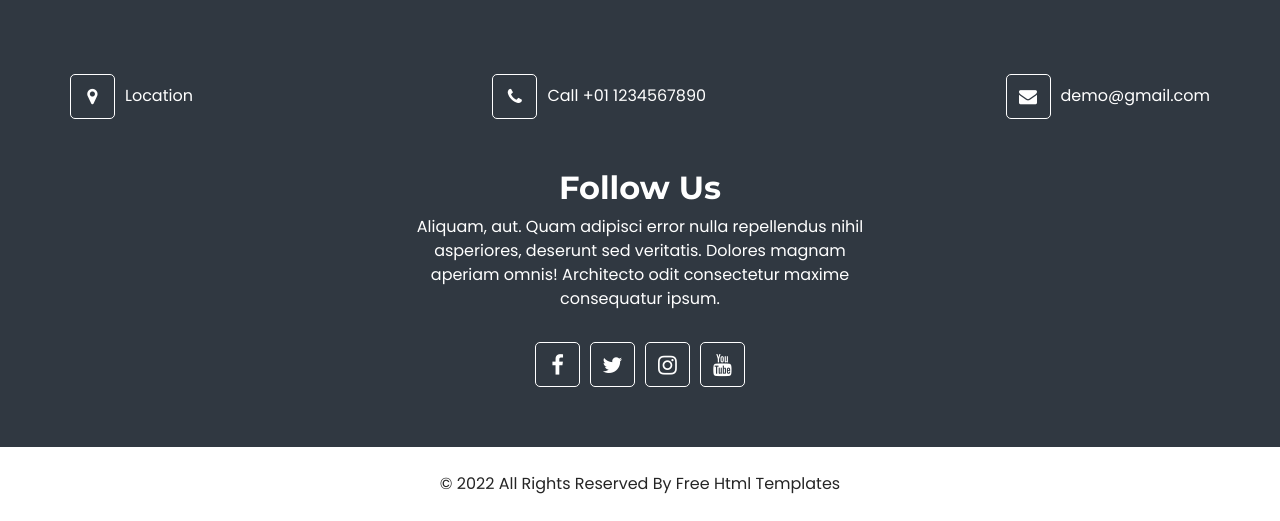
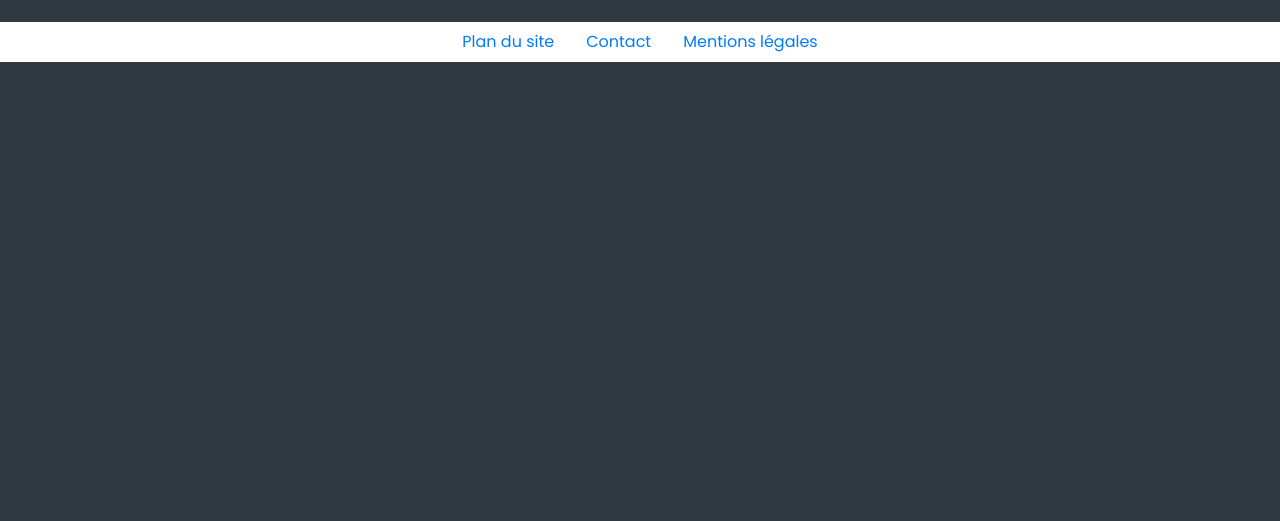
Before and after one commit to frohrlich/garage, a PHP site: page / in a window 1280 px wide. Shown: the part 4873-5394 px from the top of the page. After the commit the page ends 4935 px from the top, so only its background shows below. Run offline with PHP 8.4, Linux system fonts and the light colour scheme; some libraries are stand-ins or nearby versions.

Commit message:
Premiere version du footer

```diff
--- a/css/responsive.css
+++ b/css/responsive.css
@@ -44,7 +44,7 @@
   }
 
   .custom_nav-container .contact_nav a i {
-    font-size: 18px;
+    font-size: 25px;
   }
 
   .slider_section .detail-box {
--- a/css/style.scss
+++ b/css/style.scss
@@ -188,6 +188,13 @@ a:focus {
   img {
     height: 80px;
     width: auto;
+  }
+
+  @include media-breakpoint-down(sm) {
+    img {
+      height: 60px;
+      width: auto;
+    }
   }
 
   &:hover {
--- a/index.html
+++ b/index.html
@@ -585,12 +585,17 @@
 
     <!-- footer section -->
     <footer class="footer_section">
-      <div class="container">
-        <p>
-          &copy; <span id="displayYear"></span> All Rights Reserved By
-          <a href="https://html.design/">Free Html Templates</a>
-        </p>
-      </div>
+      <ul class="navbar-nav d-flex flex-row justify-content-center">
+        <li class="nav-item mx-2 mx-md-3">
+          <a class="nav-link" href="map.html">Plan du site</a>
+        </li>
+        <li class="nav-item mx-2 mx-md-3">
+          <a class="nav-link" href="contact.html">Contact</a>
+        </li>
+        <li class="nav-item mx-2 mx-md-3">
+          <a class="nav-link" href="legal.html">Mentions légales</a>
+        </li>
+      </ul>
     </footer>
     <!-- footer section -->
 
```
Also changed, not shown: css/style.min.css, 1 other file.
